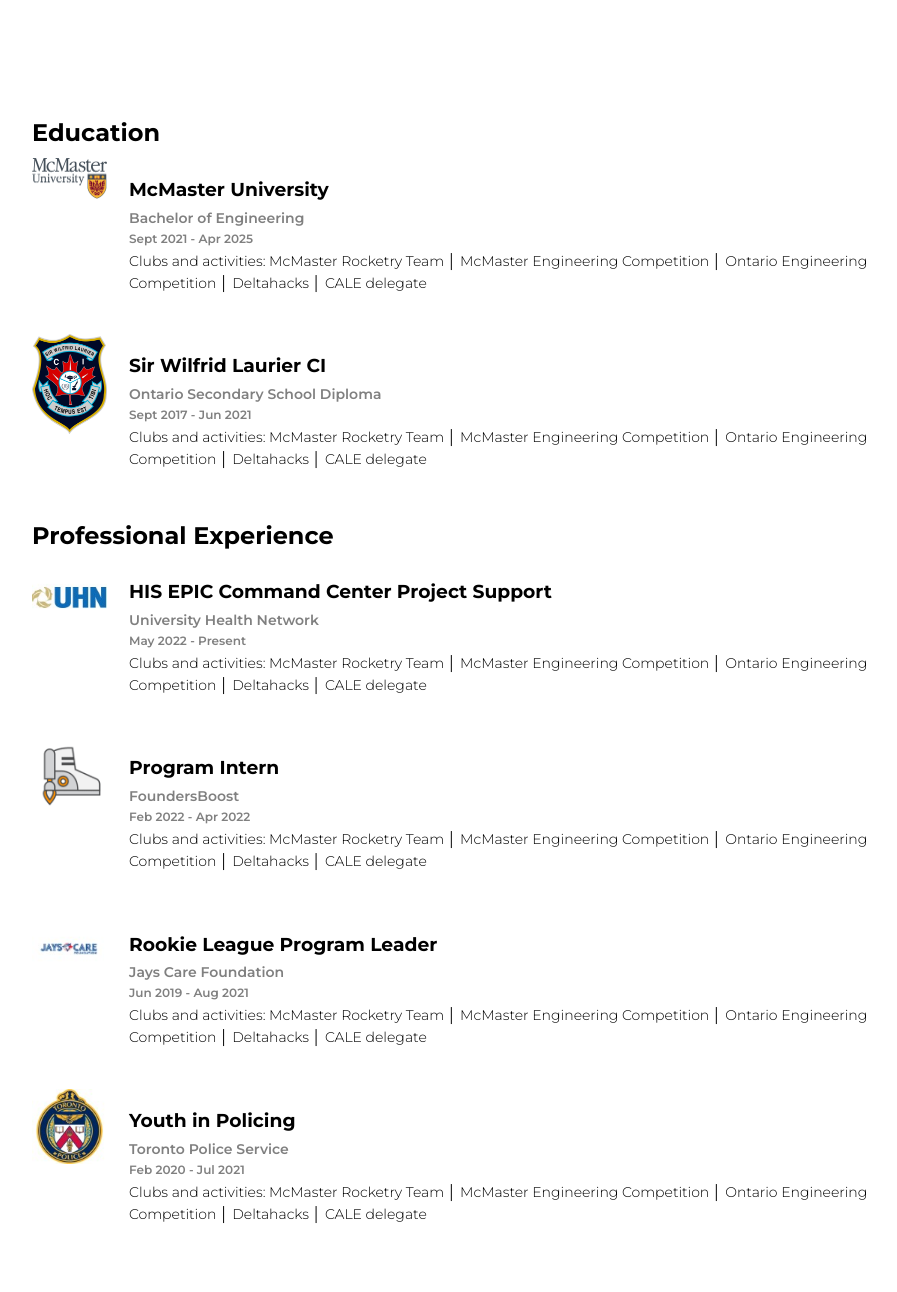
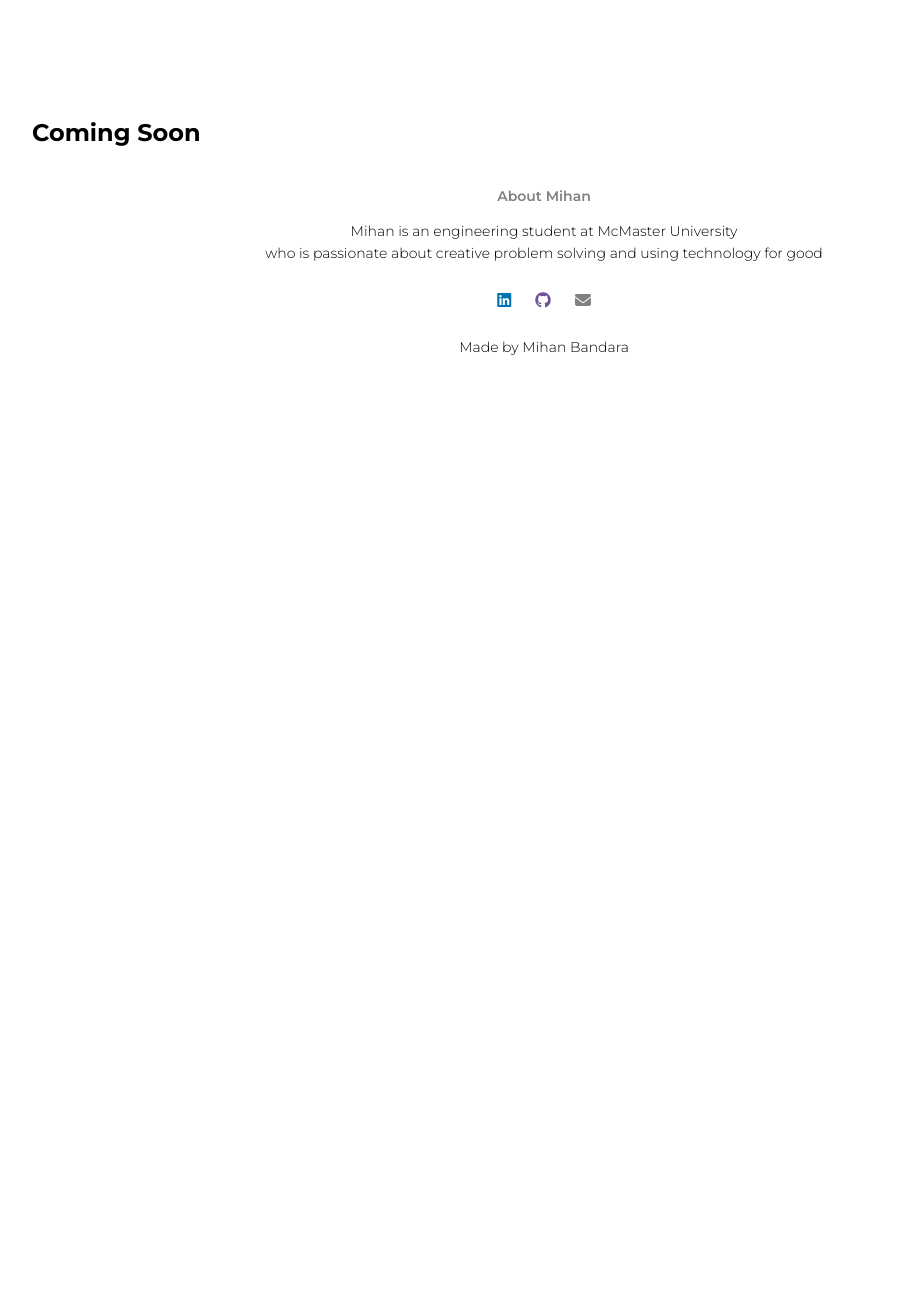
Before and after one commit to mihan-b/mihan-b.github.io, a plain HTML site: page projects.html in a window 1280 px wide. Shown: the part 802-2094 px from the top of the page, without its empty margins (96-993 px from the left). After the commit the page ends 1200 px from the top, so only its background shows below. Drawn offline with Linux system fonts and the light colour scheme.

Commit message:
Update projects.html

```diff
--- a/projects.html
+++ b/projects.html
@@ -34,62 +34,7 @@
 
     <!About>
     <section class="resume" id="techlink">
-        <h2>Education</h2>
-        <div class="resume-row">
-            <img src="images/mcmaster.png" width=75px height=41.5px>
-            <div class="resume-col">
-                <h3>McMaster University</h3>
-                <h4>Bachelor of Engineering</h4>
-                <h5>Sept 2021 - Apr 2025</h5>
-                <p>Clubs and activities: McMaster Rocketry Team │ McMaster Engineering Competition │ Ontario Engineering Competition │ Deltahacks │ CALE delegate </p>
-            </div>
-        </div>
-        <div class="resume-row">
-            <img src="images/laurier.png" width=75px height=100px>
-            <div class="resume-col">
-                <h3>Sir Wilfrid Laurier CI</h3>
-                <h4>Ontario Secondary School Diploma</h4>
-                <h5>Sept 2017 - Jun 2021</h5>
-                <p>Clubs and activities: McMaster Rocketry Team │ McMaster Engineering Competition │ Ontario Engineering Competition │ Deltahacks │ CALE delegate </p>
-            </div>
-        </div>
-        <h2>Professional Experience</h2>
-        <div class="resume-row">
-            <img src="images/uhn.jpeg" width=75px height=75px>
-            <div class="resume-col">
-                <h3>HIS EPIC Command Center Project Support</h3>
-                <h4>University Health Network</h4>
-                <h5>May 2022 - Present</h5>
-                <p>Clubs and activities: McMaster Rocketry Team │ McMaster Engineering Competition │ Ontario Engineering Competition │ Deltahacks │ CALE delegate </p>
-            </div>
-        </div>
-        <div class="resume-row">
-            <img src="images/foundersboost.webp" width=75px height=75px>
-            <div class="resume-col">
-                <h3>Program Intern</h3>
-                <h4>FoundersBoost</h4>
-                <h5>Feb 2022 - Apr 2022</h5>
-                <p>Clubs and activities: McMaster Rocketry Team │ McMaster Engineering Competition │ Ontario Engineering Competition │ Deltahacks │ CALE delegate </p>
-            </div>
-        </div>
-        <div class="resume-row">
-            <img src="images/jayscare.jpeg" width=75px height=75px>
-            <div class="resume-col">
-                <h3>Rookie League Program Leader</h3>
-                <h4>Jays Care Foundation</h4>
-                <h5>Jun 2019 - Aug 2021</h5>
-                <p>Clubs and activities: McMaster Rocketry Team │ McMaster Engineering Competition │ Ontario Engineering Competition │ Deltahacks │ CALE delegate </p>
-            </div>
-        </div>
-           <div class="resume-row">
-            <img src="images/police.jpeg" width=75px height=75px>
-            <div class="resume-col">
-                <h3>Youth in Policing</h3>
-                <h4>Toronto Police Service</h4>
-                <h5>Feb 2020 - Jul 2021</h5>
-                <p>Clubs and activities: McMaster Rocketry Team │ McMaster Engineering Competition │ Ontario Engineering Competition │ Deltahacks │ CALE delegate </p>
-            </div>
-        </div>
+        <h2>Coming Soon</h2>
     </section>
 
     <!Footer>
```
